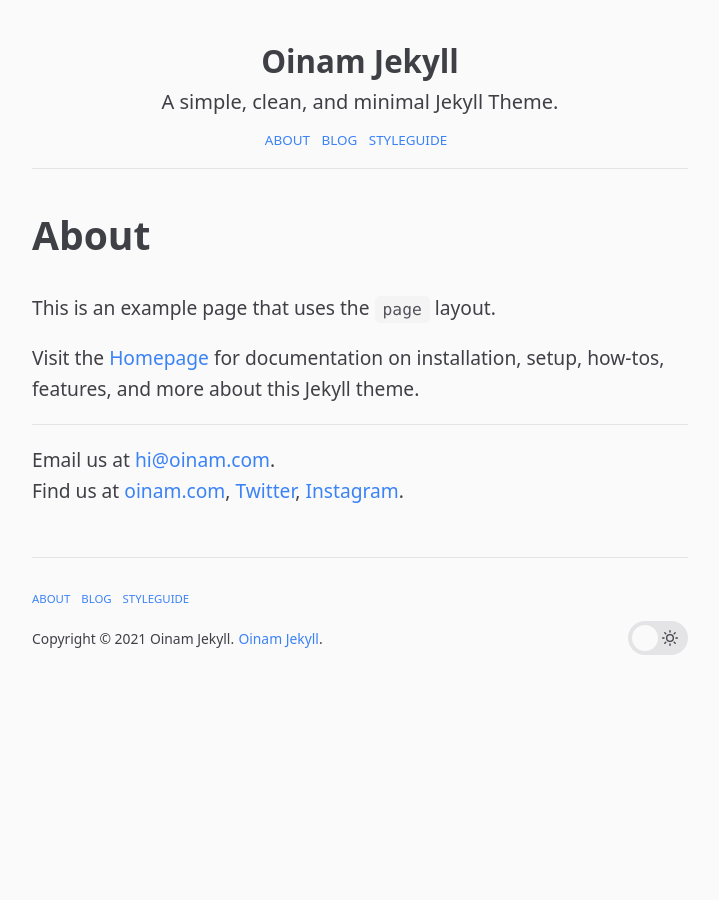
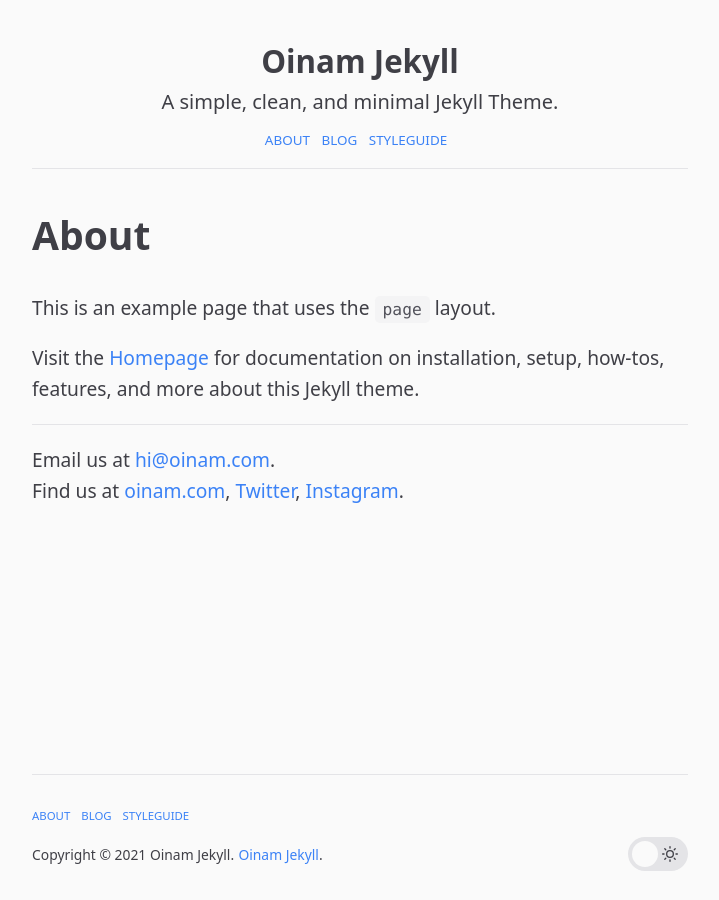
Before and after one commit to oinam/oinam-jekyll, a Jekyll site: the page built from about.md, in a window 1280 px wide. Shown: the whole page, without its empty margins (280-999 px from the left). Built offline with Jekyll 4.4.1, drawn with Linux system fonts in a browser that asks for light colours.

Commit message:
Sticky Footer

```diff
--- a/_includes/css/styles-extended.css
+++ b/_includes/css/styles-extended.css
@@ -6,6 +6,11 @@
 $breakpoint-medium: 800px;
 $breakpoint-large:  1024px;
 $breakpoint-extralarge: 1600px;
+
+main {
+  /* stick footer to the footer by pushing from the block above it -- main > footer */
+  flex: 1;
+}
 
 header.header,
 footer.footer {
@@ -52,6 +57,7 @@
 footer.footer {
   margin-top: var(--space-double);
   border-top: var(--border-width) solid var(--border-color);
+  font-size: var(--font-size-small);
 }
 
 .footer__credit {
--- a/_includes/css/styles.css
+++ b/_includes/css/styles.css
@@ -274,7 +274,3 @@
   font-weight: bold;
   margin-bottom: var(--space-half);
 }
-
-footer {
-  font-size: var(--font-size-small);
-}
```
